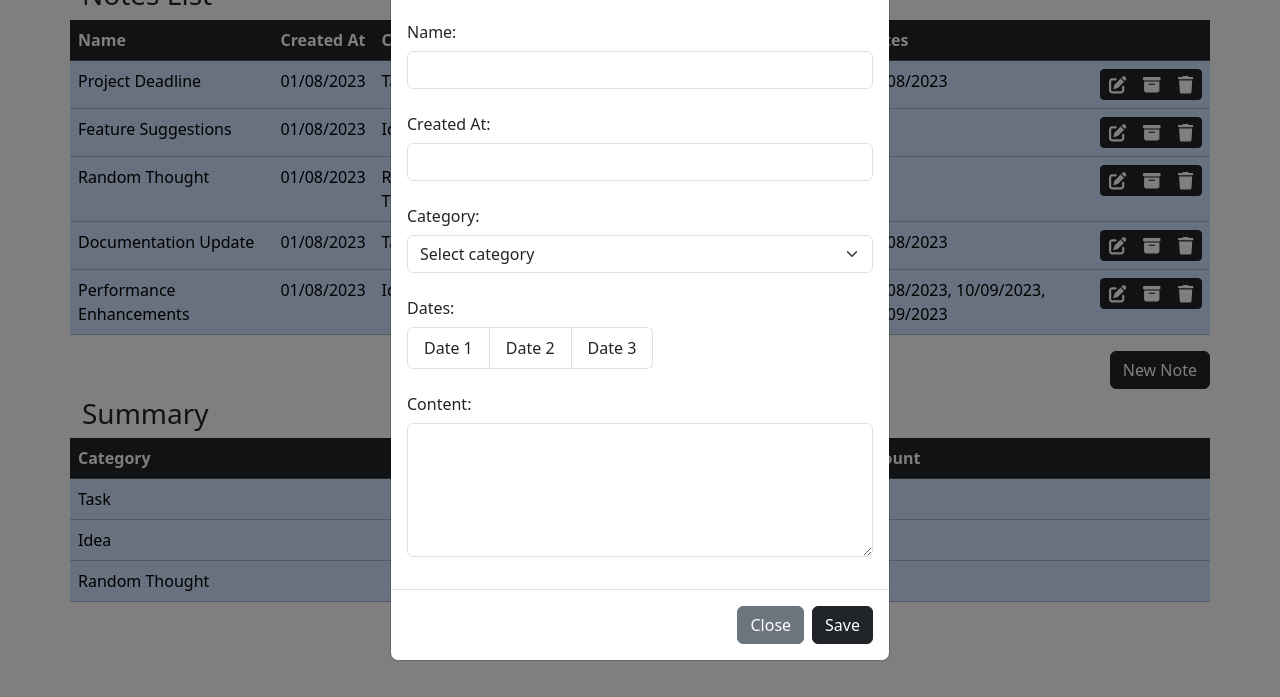
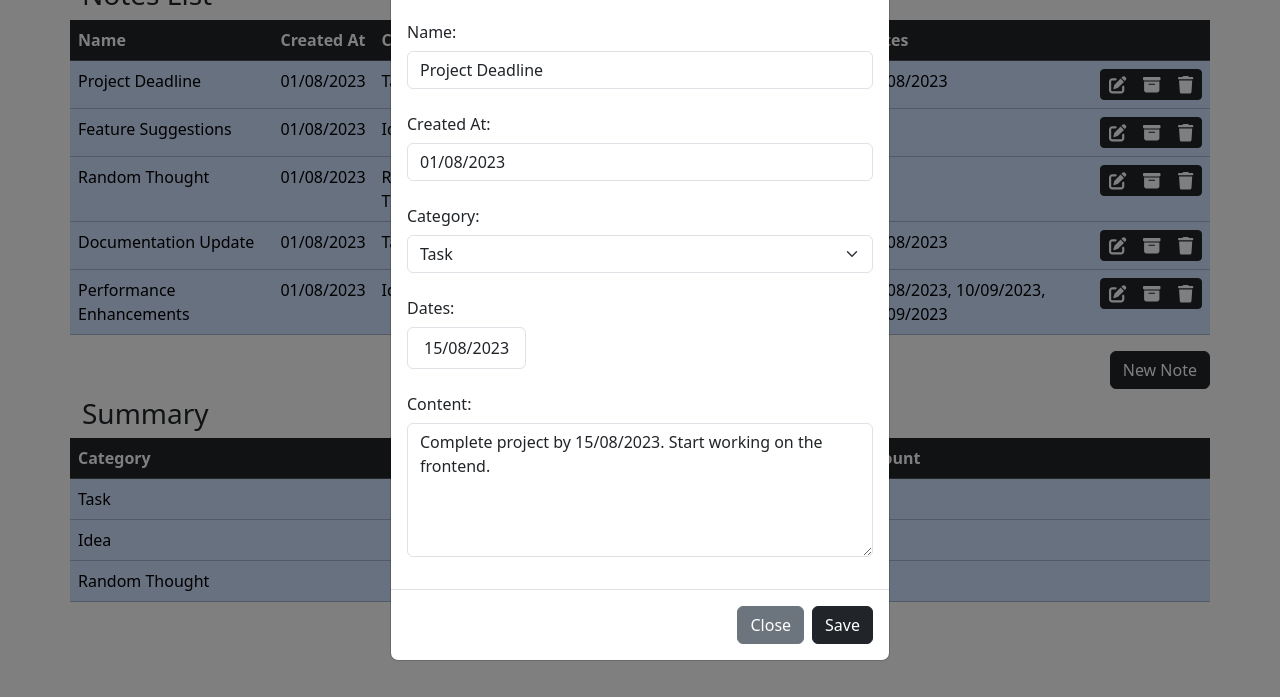
Before and after one commit to ForeverProglamer/react-node-internship-hometask-1, a website with bundled scripts: page hometask-1/index.html in a window 1280 px wide. Both pictures are taken after a click on the link 1117 px from the left and 187 px from the top of the page. Shown: the part 103-800 px from the top of the page. Built offline with nearby package versions, Linux system fonts and the light colour scheme.

Commit message:
implement reading and editing of notes

```diff
--- a/hometask-1/index.html
+++ b/hometask-1/index.html
@@ -116,7 +116,7 @@
             </div>
 
             <!-- Edit Note Modal Window -->
-            <div class="modal fade" id="editNote" tabindex="-1" aria-labelledby="editNoteLabel" aria-hidden="true">
+            <div class="modal fade" id="edit-note-modal-window" tabindex="-1" aria-labelledby="editNoteLabel" aria-hidden="true">
                 <div class="modal-dialog modal-dialog-centered">
                     <div class="modal-content">
                         <div class="modal-header">
@@ -124,41 +124,37 @@
                             <button type="button" class="btn-close" data-bs-dismiss="modal" aria-label="Close"></button>
                         </div>
                         <div class="modal-body">
-                            <form>
+                            <form id="edit-note-form">
                                 <div class="mb-3">
                                     <label for="note-name" class="col-form-label">Name:</label>
-                                    <input type="text" class="form-control" id="note-name">
+                                    <input id="edit-note-name" type="text" class="form-control">
                                 </div>
                                 <div class="mb-3">
                                     <label for="note-created-at" class="col-form-label">Created At:</label>
-                                    <input type="text" class="form-control" id="note-created-at" readonly>
+                                    <input id="edit-note-created-at" type="text" class="form-control" id="note-created-at" readonly>
                                 </div>
                                 <div class="mb-3">
                                     <label for="note-category" class="col-form-label">Category:</label>
-                                    <select class="form-select" aria-label="categorySelect">
+                                    <select id="edit-note-category" class="form-select" aria-label="categorySelect">
                                         <option selected>Select category</option>
-                                        <option value="1">Task</option>
-                                        <option value="2">Idea</option>
-                                        <option value="3">Random Thought</option>
+                                        <option value="Task">Task</option>
+                                        <option value="Idea">Idea</option>
+                                        <option value="Random Thought">Random Thought</option>
                                     </select>
                                 </div>
                                 <div class="mb-3">
                                     <label for="note-dates" class="col-form-label">Dates:</label>
-                                    <ul class="list-group list-group-horizontal">
-                                        <li class="list-group-item">Date 1</li>
-                                        <li class="list-group-item">Date 2</li>
-                                        <li class="list-group-item">Date 3</li>
-                                    </ul>
+                                    <ul id="edit-note-dates" class="list-group list-group-horizontal"></ul>
                                 </div>
                                 <div class="mb-3">
                                     <label for="message-text" class="col-form-label">Content:</label>
-                                    <textarea class="form-control" id="edit-content-text" rows="5"></textarea>
+                                    <textarea id="edit-note-content" class="form-control" rows="5"></textarea>
                                 </div>
                             </form>
                         </div>
                         <div class="modal-footer">
                             <button type="button" class="btn btn-secondary" data-bs-dismiss="modal">Close</button>
-                            <button type="button" class="btn btn-dark">Save</button>
+                            <button id="edit-note-save-button" type="button" class="btn btn-dark">Save</button>
                         </div>
                     </div>
                 </div>
--- a/hometask-1/js/ui.js
+++ b/hometask-1/js/ui.js
@@ -10,6 +10,38 @@ const createNoteButton = document.getElementById('create-note-button');
 
 const newNoteButton = document.getElementById('new-note-button');
 
+const editModalWindow = document.getElementById('edit-note-modal-window');
+const editForm = document.getElementById('edit-note-form');
+
+const editNameInput = document.getElementById('edit-note-name');
+const editCreatedAtInput = document.getElementById('edit-note-created-at');
+const editCategorySelect = document.getElementById('edit-note-category');
+const editDatesList = document.getElementById('edit-note-dates');
+const editContentTextArea = document.getElementById('edit-note-content');
+const editSaveButton = document.getElementById('edit-note-save-button');
+
+const renderDate = (date) => new Intl.DateTimeFormat('en-GB').format(date);
+
+const readNote = (index) => {
+  clearEditForm();
+
+  const note = service.getNote(index);
+
+  editForm.setAttribute('data-id', index);
+  editNameInput.value = note.name;
+  editCreatedAtInput.value = renderDate(note.createdAt);
+  editCategorySelect.value = note.category;
+
+  note.dates.forEach((date) => {
+    const li = document.createElement('li');
+    li.className = 'list-group-item';
+    li.appendChild(document.createTextNode(renderDate(date)));
+    editDatesList.append(li);
+  });
+
+  editContentTextArea.value = note.content;
+};
+
 const removeNote = (index) => {
   service.removeNote(index);
   renderPage();
@@ -21,20 +53,24 @@ const archiveNote = (index) => {
 };
 
 const actionHandlers = {
+  read: readNote,
   remove: removeNote,
   archive: archiveNote,
 };
 
 const noteButtonsHTML = (index) => `
   <div class="btn-group">
-    <a class="btn btn-sm btn-dark" data-bs-toggle="modal" data-bs-target="#editNote">
-        <i class="fa-solid fa-pen-to-square fa-lg"></i>
+    <a class="btn btn-sm btn-dark"
+      data-bs-toggle="modal" data-bs-target="#edit-note-modal-window"
+      data-action="read" data-id="${index}"
+    >
+      <i class="fa-solid fa-pen-to-square fa-lg"></i>
     </a>
     <a class="btn btn-sm btn-dark" data-action="archive" data-id="${index}">
-        <i class="fa-solid fa-box-archive fa-lg"></i>
+      <i class="fa-solid fa-box-archive fa-lg"></i>
     </a>
     <a class="btn btn-sm btn-dark" data-action="remove" data-id="${index}">
-        <i class="fa-solid fa-trash fa-lg"></i>
+      <i class="fa-solid fa-trash fa-lg"></i>
     </a>
   </div>
 `;
@@ -43,8 +79,6 @@ const getNoteList = () => {
   if (homePage.classList.contains('active')) return service.getActiveNotes();
   return service.getArchivedNotes();
 };
-
-const renderDate = (date) => new Intl.DateTimeFormat('en-GB').format(date);
 
 const noteToTableRow = ([index, note]) => {
   const tr = document.createElement('tr');
@@ -100,6 +134,18 @@ const toggleView = (event) => {
   renderPage();
 };
 
+const getEditFormData = () => ({
+  name: editNameInput.value,
+  category: editCategorySelect.value,
+  content: editContentTextArea.value,
+});
+
+const clearEditForm = () => {
+  editForm.reset();
+  editForm.removeAttribute('data-id');
+  editDatesList.innerHTML = '';
+};
+
 const initPage = () => {
   homePage.addEventListener('click', toggleView);
   archivedPage.addEventListener('click', toggleView);
@@ -131,6 +177,17 @@ const initPage = () => {
     actionHandlers[action](id);
   });
 
+  editModalWindow.addEventListener('hide.bs.modal', clearEditForm);
+
+  editSaveButton.addEventListener('click', () => {
+    // TODO validate form
+    const formData = getEditFormData();
+    const { id } = editForm.dataset;
+    service.updateNote(id, formData);
+    readNote(id);
+    renderPage();
+  });
+
   renderPage();
 };
 
```
